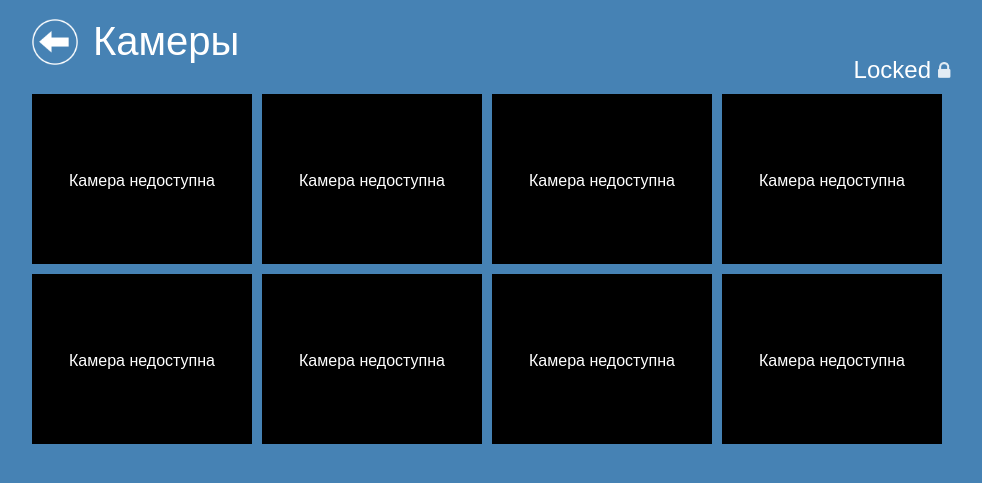
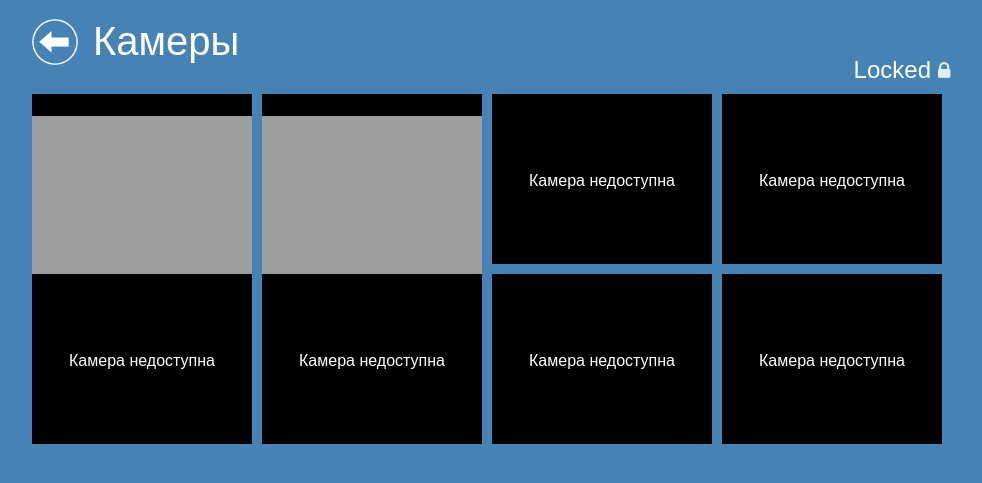
Before and after one commit to denomi3/homesystem, a PHP site: page /cameras in a window 1280 px wide. Shown: the top 483 px of the page, without its empty margins (133-1115 px from the left). Run offline with PHP 8.4, Linux system fonts and the light colour scheme.

Commit message:
commit 12.01.2016

```diff
--- a/application/views/cameras_view.php
+++ b/application/views/cameras_view.php
@@ -22,13 +22,15 @@
     <div class="clear"></div>
 
     <div class="grid_3 camera_window main_div_unit">
-        <div id="ip_cam_hallway" class="camera_text">
-            Камера недоступна
+        <div id="ip_cam_hallway" class="camera_text" style="margin-top: 22px;">
+            <img src="http://localhost:8081/" width="100%">
         </div>
     </div>
 
     <div class="grid_3 camera_window main_div_unit">
-        <div class="camera_text">Камера недоступна</div>
+       <div id="ip_cam_hallway" class="camera_text" style="margin-top: 22px;">
+            <img src="http://localhost:8082/" width="100%">
+        </div>
     </div>
     <div class="grid_3 camera_window main_div_unit">
         <div class="camera_text">Камера недоступна</div>
```
